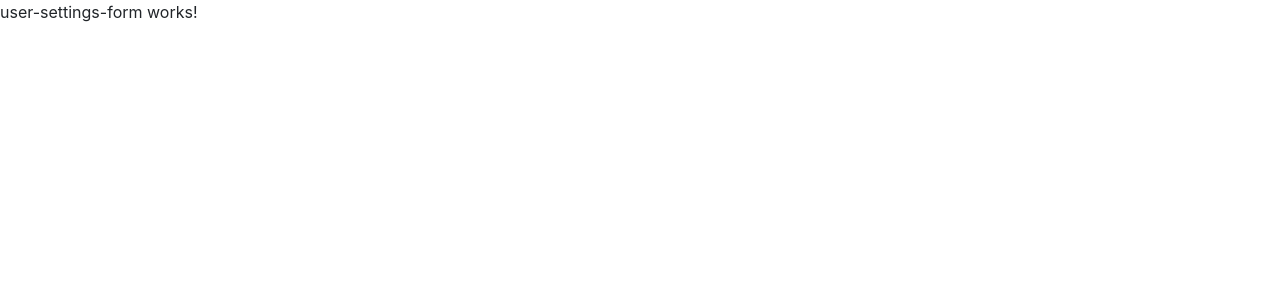
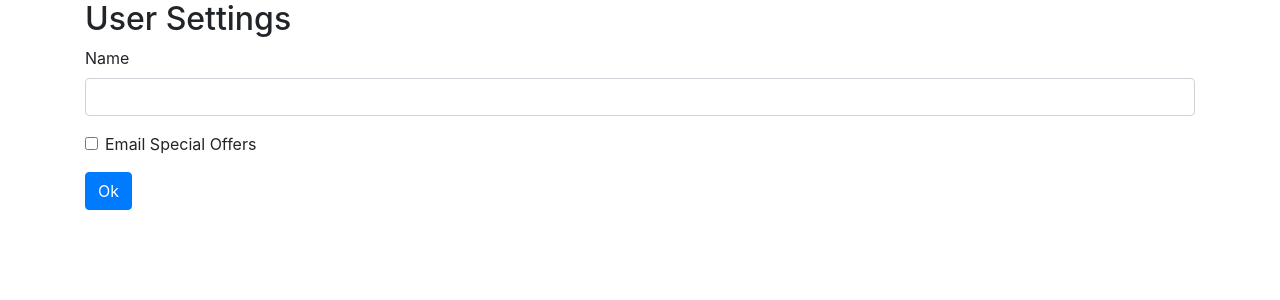
Before and after one commit to je-vargas/Forms-Angular, an Angular app in the folder My-First-Form/: page / in a window 1280 px wide. Shown: the top 300 px of the page. Built offline with nearby package versions, Linux system fonts and the light colour scheme.

Commit message:
added and styled input and checkbox using bootstrap

```diff
--- a/My-First-Form/src/app/user-settings-form/user-settings-form.component.html
+++ b/My-First-Form/src/app/user-settings-form/user-settings-form.component.html
@@ -1 +1,16 @@
-<p>user-settings-form works!</p>
+<div class="container">
+    <h2>User Settings</h2>
+  <form action="">
+    <div class="form-group">
+      <label for="name">Name</label>
+      <input id="name" class="form-control" />
+    </div>
+    <div class="form-check form-group">
+        <input class="form-check-input" type="checkbox" id="emailOffers" name="emailOffers">
+        <label class="form-check-label" for="emailOffers">
+          Email Special Offers
+        </label>
+    </div>
+    <button class="btn btn-primary">Ok</button>
+  </form>
+</div>
```
